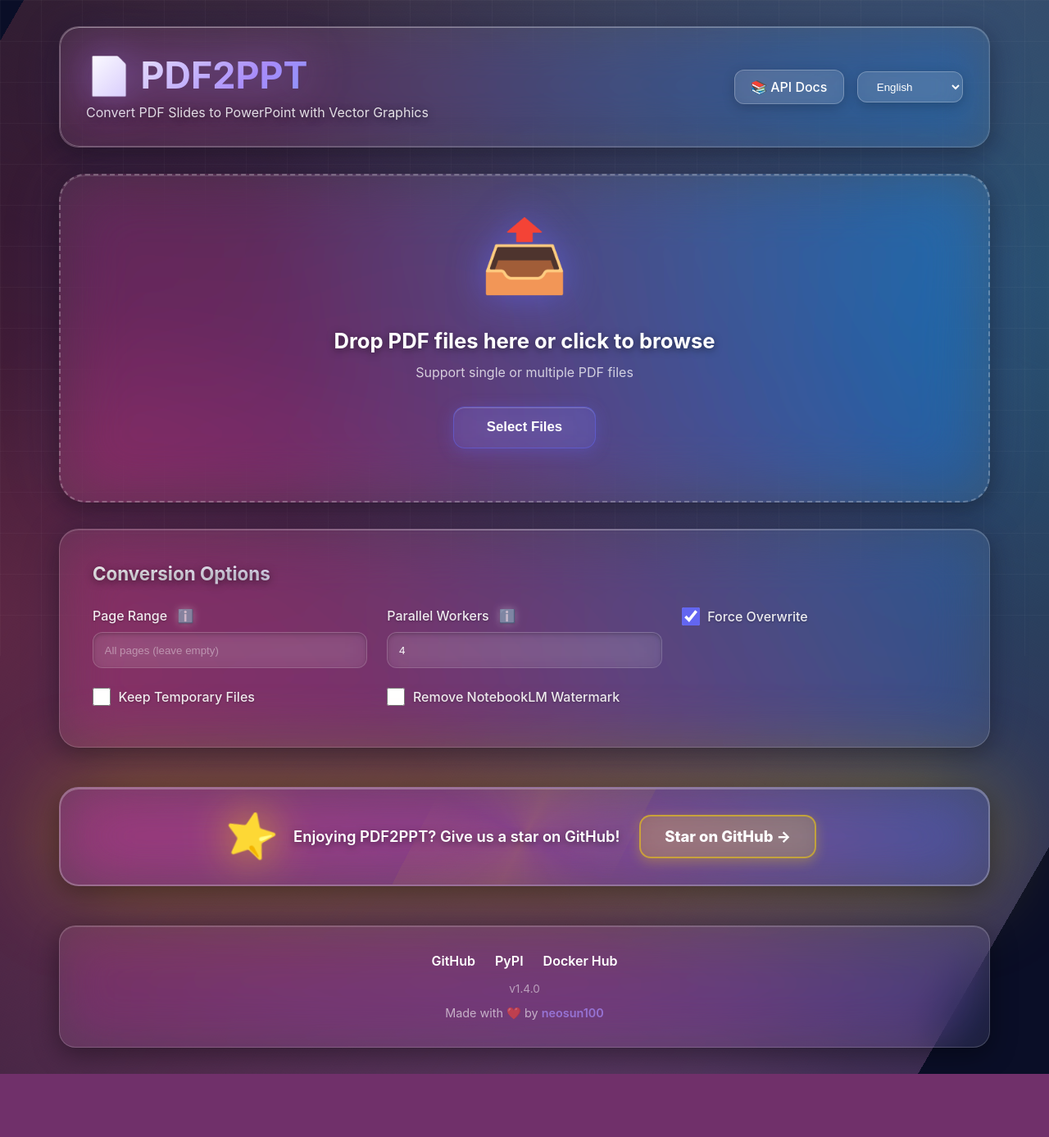
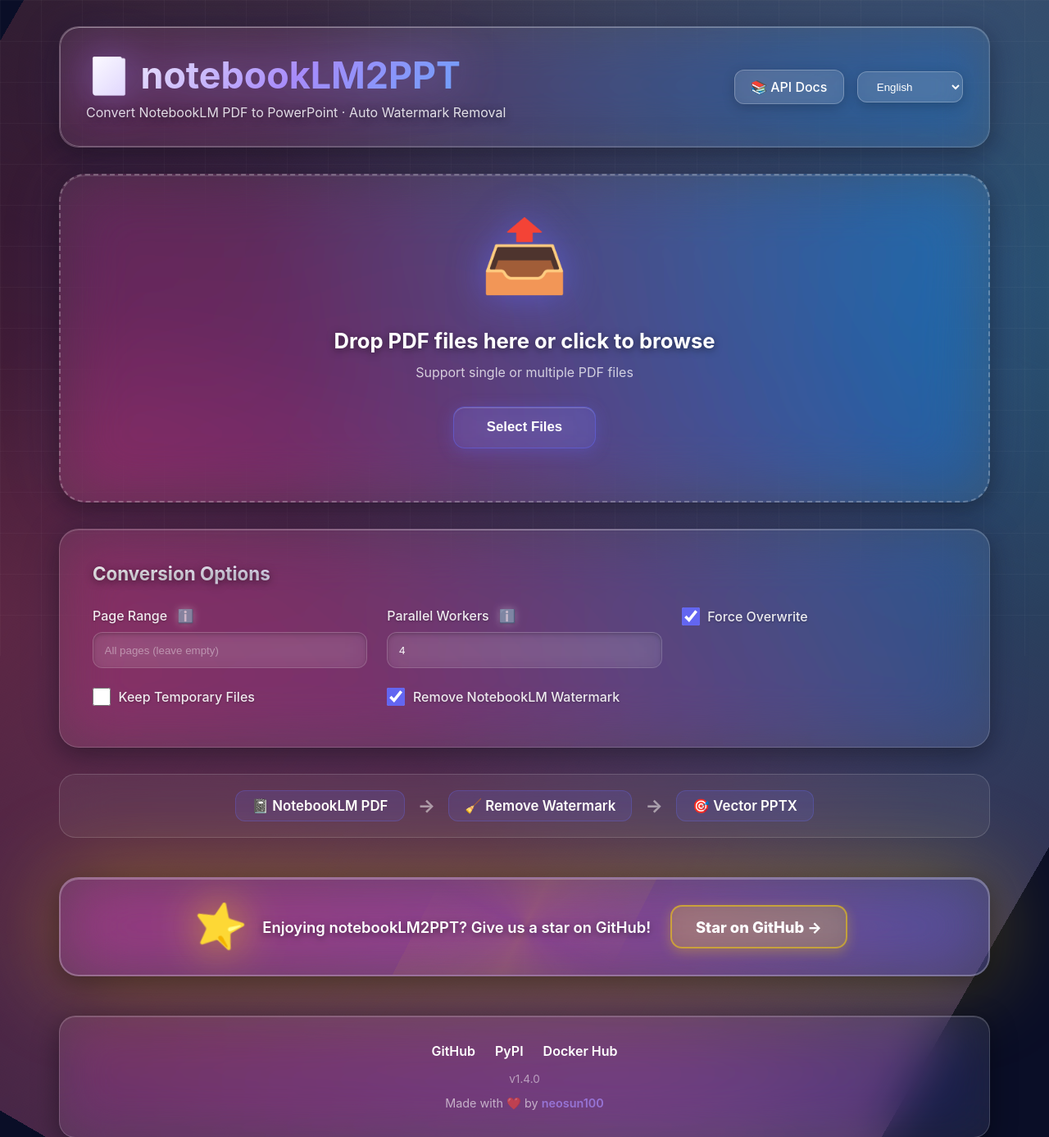
Before and after one commit to neosun100/notebookLM2PPT, a FastAPI app: page / in a window 1280 px wide. Shown: the top 1387 px of the page at 82% size. Before the commit the page ends 1310 px from the top, so only its background shows below. Run offline with FastAPI, Linux system fonts and the light colour scheme; parts of the project's set-up code (start-up, migrations or seed data) failed here and were passed over.

Commit message:
feat: rebrand UI to notebookLM2PPT with pipeline banner and i18n fixes

```diff
--- a/web/static/css/style.css
+++ b/web/static/css/style.css
@@ -604,6 +604,38 @@ body::after {
 }
 
 /* Epic star banner with 3D effect */
+.pipeline-banner {
+    background: rgba(255, 255, 255, 0.06);
+    backdrop-filter: blur(30px);
+    -webkit-backdrop-filter: blur(30px);
+    border: 1px solid rgba(255, 255, 255, 0.15);
+    border-radius: 20px;
+    padding: 1.2rem 2rem;
+    margin: 2rem 0 1.5rem 0;
+    display: flex;
+    align-items: center;
+    justify-content: center;
+    gap: 1rem;
+    flex-wrap: wrap;
+}
+
+.pipeline-step {
+    font-size: 1.05rem;
+    font-weight: 600;
+    padding: 0.5rem 1.2rem;
+    background: rgba(99, 102, 241, 0.15);
+    border: 1px solid rgba(99, 102, 241, 0.3);
+    border-radius: 12px;
+    white-space: nowrap;
+}
+
+.pipeline-arrow {
+    font-size: 1.4rem;
+    color: rgba(255, 255, 255, 0.5);
+    font-weight: bold;
+}
+
+/* Epic star banner with 3D effect */
 .star-banner {
     background: rgba(255, 255, 255, 0.1);
     backdrop-filter: blur(40px) saturate(200%) brightness(120%);
--- a/web/static/js/i18n.js
+++ b/web/static/js/i18n.js
@@ -1,6 +1,7 @@
 // i18n translations - 18 languages
 const translations = {
     'en': {
+        'header.subtitle': 'Convert NotebookLM PDF to PowerPoint · Auto Watermark Removal',
         'upload.title': 'Drop PDF files here or click to browse',
         'upload.subtitle': 'Support single or multiple PDF files',
         'upload.button': 'Select Files',
@@ -14,10 +15,11 @@ const translations = {
         'files.convert': '🚀 Start Conversion',
         'progress.title': 'Conversion Progress',
         'results.title': 'Conversion Results',
-        'star.text': 'Enjoying PDF2PPT? Give us a star on GitHub!',
+        'star.text': 'Enjoying notebookLM2PPT? Give us a star on GitHub!',
         'star.link': 'Star on GitHub →'
     },
     'zh-CN': {
+        'header.subtitle': 'NotebookLM PDF 转 PowerPoint · 自动去除水印',
         'upload.title': '拖放 PDF 文件到这里或点击浏览',
         'upload.subtitle': '支持单个或多个 PDF 文件',
         'upload.button': '选择文件',
@@ -31,10 +33,11 @@ const translations = {
         'files.convert': '🚀 开始转换',
         'progress.title': '转换进度',
         'results.title': '转换结果',
-        'star.text': '喜欢 PDF2PPT？给我们一个 Star 吧！',
+        'star.text': '喜欢 notebookLM2PPT？给我们一个 Star 吧！',
         'star.link': '前往 GitHub →'
     },
     'zh-TW': {
+        'header.subtitle': 'NotebookLM PDF 轉 PowerPoint · 自動去除浮水印',
         'upload.title': '拖放 PDF 檔案到這裡或點擊瀏覽',
         'upload.subtitle': '支援單個或多個 PDF 檔案',
         'upload.button': '選擇檔案',
@@ -48,10 +51,11 @@ const translations = {
         'files.convert': '🚀 開始轉換',
         'progress.title': '轉換進度',
         'results.title': '轉換結果',
-        'star.text': '喜歡 PDF2PPT？給我們一個 Star 吧！',
+        'star.text': '喜歡 notebookLM2PPT？給我們一個 Star 吧！',
         'star.link': '前往 GitHub →'
     },
     'ja': {
+        'header.subtitle': 'NotebookLM PDF を PowerPoint に変換 · 自動透かし除去',
         'upload.title': 'PDFファイルをドロップまたはクリックして選択',
         'upload.subtitle': '単一または複数のPDFファイルをサポート',
         'upload.button': 'ファイルを選択',
@@ -65,10 +69,11 @@ const translations = {
         'files.convert': '🚀 変換開始',
         'progress.title': '変換進行状況',
         'results.title': '変換結果',
-        'star.text': 'PDF2PPTが気に入りましたか？GitHubでスターをください！',
+        'star.text': 'notebookLM2PPTが気に入りましたか？GitHubでスターをください！',
         'star.link': 'GitHubへ →'
     },
     'ko': {
+        'header.subtitle': 'NotebookLM PDF를 PowerPoint로 변환 · 자동 워터마크 제거',
         'upload.title': 'PDF 파일을 여기에 끌어다 놓거나 클릭하여 찾아보기',
         'upload.subtitle': '단일 또는 여러 PDF 파일 지원',
         'upload.button': '파일 선택',
@@ -82,10 +87,11 @@ const translations = {
         'files.convert': '🚀 변환 시작',
         'progress.title': '변환 진행률',
         'results.title': '변환 결과',
-        'star.text': 'PDF2PPT가 마음에 드셨나요? GitHub에서 스타를 눌러주세요!',
+        'star.text': 'notebookLM2PPT가 마음에 드셨나요? GitHub에서 스타를 눌러주세요!',
         'star.link': 'GitHub에서 스타 →'
     },
     'fr': {
+        'header.subtitle': 'Convertir NotebookLM PDF en PowerPoint · Suppression auto du filigrane',
         'upload.title': 'Déposez les fichiers PDF ici ou cliquez pour parcourir',
         'upload.subtitle': 'Prise en charge de fichiers PDF uniques ou multiples',
         'upload.button': 'Sélectionner des fichiers',
@@ -99,10 +105,11 @@ const translations = {
         'files.convert': '🚀 Démarrer la conversion',
         'progress.title': 'Progression de la conversion',
         'results.title': 'Résultats de la conversion',
-        'star.text': 'Vous aimez PDF2PPT ? Donnez-nous une étoile sur GitHub !',
+        'star.text': 'Vous aimez notebookLM2PPT ? Donnez-nous une étoile sur GitHub !',
         'star.link': 'Étoile sur GitHub →'
     },
     'de': {
+        'header.subtitle': 'NotebookLM PDF in PowerPoint konvertieren · Auto-Wasserzeichen-Entfernung',
         'upload.title': 'PDF-Dateien hier ablegen oder klicken zum Durchsuchen',
         'upload.subtitle': 'Unterstützt einzelne oder mehrere PDF-Dateien',
         'upload.button': 'Dateien auswählen',
@@ -116,10 +123,11 @@ const translations = {
         'files.convert': '🚀 Konvertierung starten',
         'progress.title': 'Konvertierungsfortschritt',
         'results.title': 'Konvertierungsergebnisse',
-        'star.text': 'Gefällt Ihnen PDF2PPT? Geben Sie uns einen Stern auf GitHub!',
+        'star.text': 'Gefällt Ihnen notebookLM2PPT? Geben Sie uns einen Stern auf GitHub!',
         'star.link': 'Stern auf GitHub →'
     },
     'es': {
+        'header.subtitle': 'Convertir NotebookLM PDF a PowerPoint · Eliminación automática de marca de agua',
         'upload.title': 'Suelta archivos PDF aquí o haz clic para explorar',
         'upload.subtitle': 'Admite archivos PDF únicos o múltiples',
         'upload.button': 'Seleccionar archivos',
@@ -133,10 +141,11 @@ const translations = {
         'files.convert': '🚀 Iniciar conversión',
         'progress.title': 'Progreso de conversión',
         'results.title': 'Resultados de conversión',
-        'star.text': '¿Te gusta PDF2PPT? ¡Danos una estrella en GitHub!',
+        'star.text': '¿Te gusta notebookLM2PPT? ¡Danos una estrella en GitHub!',
         'star.link': 'Estrella en GitHub →'
     },
     'pt': {
+        'header.subtitle': 'Converter NotebookLM PDF para PowerPoint · Remoção automática de marca d\'água',
         'upload.title': 'Solte arquivos PDF aqui ou clique para navegar',
         'upload.subtitle': 'Suporta arquivos PDF únicos ou múltiplos',
         'upload.button': 'Selecionar arquivos',
@@ -150,10 +159,11 @@ const translations = {
         'files.convert': '🚀 Iniciar conversão',
         'progress.title': 'Progresso da conversão',
         'results.title': 'Resultados da conversão',
-        'star.text': 'Gostou do PDF2PPT? Dê-nos uma estrela no GitHub!',
+        'star.text': 'Gostou do notebookLM2PPT? Dê-nos uma estrela no GitHub!',
         'star.link': 'Estrela no GitHub →'
     },
     'it': {
+        'header.subtitle': 'Convertire NotebookLM PDF in PowerPoint · Rimozione automatica filigrana',
         'upload.title': 'Trascina i file PDF qui o clicca per sfogliare',
         'upload.subtitle': 'Supporta file PDF singoli o multipli',
         'upload.button': 'Seleziona file',
@@ -167,10 +177,11 @@ const translations = {
         'files.convert': '🚀 Avvia conversione',
         'progress.title': 'Avanzamento conversione',
         'results.title': 'Risultati conversione',
-        'star.text': 'Ti piace PDF2PPT? Dacci una stella su GitHub!',
+        'star.text': 'Ti piace notebookLM2PPT? Dacci una stella su GitHub!',
         'star.link': 'Stella su GitHub →'
     },
     'ru': {
+        'header.subtitle': 'Конвертировать NotebookLM PDF в PowerPoint · Автоудаление водяного знака',
         'upload.title': 'Перетащите PDF файлы сюда или нажмите для выбора',
         'upload.subtitle': 'Поддержка одного или нескольких PDF файлов',
         'upload.button': 'Выбрать файлы',
@@ -184,10 +195,11 @@ const translations = {
         'files.convert': '🚀 Начать конвертацию',
         'progress.title': 'Прогресс конвертации',
         'results.title': 'Результаты конвертации',
-        'star.text': 'Нравится PDF2PPT? Поставьте звезду на GitHub!',
+        'star.text': 'Нравится notebookLM2PPT? Поставьте звезду на GitHub!',
         'star.link': 'Звезда на GitHub →'
     },
     'ar': {
+        'header.subtitle': 'تحويل NotebookLM PDF إلى PowerPoint · إزالة تلقائية للعلامة المائية',
         'upload.title': 'اسحب ملفات PDF هنا أو انقر للتصفح',
         'upload.subtitle': 'يدعم ملفات PDF فردية أو متعددة',
         'upload.button': 'اختر الملفات',
@@ -201,10 +213,11 @@ const translations = {
         'files.convert': '🚀 بدء التحويل',
         'progress.title': 'تقدم التحويل',
         'results.title': 'نتائج التحويل',
-        'star.text': 'هل أعجبك PDF2PPT؟ امنحنا نجمة على GitHub!',
+        'star.text': 'هل أعجبك notebookLM2PPT؟ امنحنا نجمة على GitHub!',
         'star.link': 'نجمة على GitHub →'
     },
     'hi': {
+        'header.subtitle': 'NotebookLM PDF को PowerPoint में बदलें · स्वचालित वॉटरमार्क हटाना',
         'upload.title': 'PDF फ़ाइलें यहाँ छोड़ें या ब्राउज़ करने के लिए क्लिक करें',
         'upload.subtitle': 'एकल या एकाधिक PDF फ़ाइलों का समर्थन',
         'upload.button': 'फ़ाइलें चुनें',
@@ -218,10 +231,11 @@ const translations = {
         'files.convert': '🚀 रूपांतरण शुरू करें',
         'progress.title': 'रूपांतरण प्रगति',
         'results.title': 'रूपांतरण परिणाम',
-        'star.text': 'PDF2PPT पसंद आया? GitHub पर हमें स्टार दें!',
+        'star.text': 'notebookLM2PPT पसंद आया? GitHub पर हमें स्टार दें!',
         'star.link': 'GitHub पर स्टार →'
     },
     'th': {
+        'header.subtitle': 'แปลง NotebookLM PDF เป็น PowerPoint · ลบลายน้ำอัตโนมัติ',
         'upload.title': 'วางไฟล์ PDF ที่นี่หรือคลิกเพื่อเรียกดู',
         'upload.subtitle': 'รองรับไฟล์ PDF เดี่ยวหรือหลายไฟล์',
         'upload.button': 'เลือกไฟล์',
@@ -235,10 +249,11 @@ const translations = {
         'files.convert': '🚀 เริ่มการแปลง',
         'progress.title': 'ความคืบหน้าการแปลง',
         'results.title': 'ผลการแปลง',
-        'star.text': 'ชอบ PDF2PPT ไหม? ให้ดาวเราบน GitHub!',
+        'star.text': 'ชอบ notebookLM2PPT ไหม? ให้ดาวเราบน GitHub!',
         'star.link': 'ดาวบน GitHub →'
     },
     'vi': {
+        'header.subtitle': 'Chuyển NotebookLM PDF sang PowerPoint · Tự động xóa watermark',
         'upload.title': 'Thả tệp PDF vào đây hoặc nhấp để duyệt',
         'upload.subtitle': 'Hỗ trợ một hoặc nhiều tệp PDF',
         'upload.button': 'Chọn tệp',
@@ -252,10 +267,11 @@ const translations = {
         'files.convert': '🚀 Bắt đầu chuyển đổi',
         'progress.title': 'Tiến trình chuyển đổi',
         'results.title': 'Kết quả chuyển đổi',
-        'star.text': 'Thích PDF2PPT? Hãy cho chúng tôi một sao trên GitHub!',
+        'star.text': 'Thích notebookLM2PPT? Hãy cho chúng tôi một sao trên GitHub!',
         'star.link': 'Sao trên GitHub →'
     },
     'nl': {
+        'header.subtitle': 'NotebookLM PDF naar PowerPoint · Automatische watermerkverwijdering',
         'upload.title': 'Sleep PDF-bestanden hierheen of klik om te bladeren',
         'upload.subtitle': 'Ondersteunt enkele of meerdere PDF-bestanden',
         'upload.button': 'Bestanden selecteren',
@@ -269,10 +285,11 @@ const translations = {
         'files.convert': '🚀 Conversie starten',
         'progress.title': 'Conversievoortgang',
         'results.title': 'Conversieresultaten',
-        'star.text': 'Bevalt PDF2PPT? Geef ons een ster op GitHub!',
+        'star.text': 'Bevalt notebookLM2PPT? Geef ons een ster op GitHub!',
         'star.link': 'Ster op GitHub →'
     },
     'pl': {
+        'header.subtitle': 'Konwertuj NotebookLM PDF na PowerPoint · Automatyczne usuwanie znaku wodnego',
         'upload.title': 'Upuść pliki PDF tutaj lub kliknij, aby przeglądać',
         'upload.subtitle': 'Obsługuje pojedyncze lub wiele plików PDF',
         'upload.button': 'Wybierz pliki',
@@ -286,10 +303,11 @@ const translations = {
         'files.convert': '🚀 Rozpocznij konwersję',
         'progress.title': 'Postęp konwersji',
         'results.title': 'Wyniki konwersji',
-        'star.text': 'Podoba Ci się PDF2PPT? Daj nam gwiazdkę na GitHub!',
+        'star.text': 'Podoba Ci się notebookLM2PPT? Daj nam gwiazdkę na GitHub!',
         'star.link': 'Gwiazdka na GitHub →'
     },
     'tr': {
+        'header.subtitle': 'NotebookLM PDF → PowerPoint · Otomatik Filigran Kaldırma',
         'upload.title': 'PDF dosyalarını buraya bırakın veya göz atmak için tıklayın',
         'upload.subtitle': 'Tek veya birden fazla PDF dosyasını destekler',
         'upload.button': 'Dosya Seç',
@@ -303,7 +321,7 @@ const translations = {
         'files.convert': '🚀 Dönüştürmeyi Başlat',
         'progress.title': 'Dönüştürme İlerlemesi',
         'results.title': 'Dönüştürme Sonuçları',
-        'star.text': 'PDF2PPT hoşunuza gitti mi? GitHub\'da bize yıldız verin!',
+        'star.text': 'notebookLM2PPT hoşunuza gitti mi? GitHub\'da bize yıldız verin!',
         'star.link': 'GitHub\'da Yıldız →'
     }
 };
--- a/web/templates/index.html
+++ b/web/templates/index.html
@@ -3,16 +3,16 @@
 <head>
     <meta charset="UTF-8">
     <meta name="viewport" content="width=device-width, initial-scale=1.0">
-    <title>PDF2PPT - Convert PDF Slides to PowerPoint</title>
-    <link rel="stylesheet" href="/static/css/style.css?v=1.3.0">
+    <title>notebookLM2PPT - Convert NotebookLM PDF to PowerPoint</title>
+    <link rel="stylesheet" href="/static/css/style.css?v=1.4.0">
 </head>
 <body>
     <div class="container">
         <!-- Header -->
         <header class="header">
             <div class="logo">
-                <h1>📄 PDF2PPT</h1>
-                <p class="subtitle">Convert PDF Slides to PowerPoint with Vector Graphics</p>
+                <h1>📓 notebookLM2PPT</h1>
+                <p class="subtitle" data-i18n="header.subtitle">Convert NotebookLM PDF to PowerPoint · Auto Watermark Removal</p>
             </div>
             <div class="header-actions">
                 <a href="/docs" target="_blank" class="api-docs-btn">📚 API Docs</a>
@@ -98,7 +98,7 @@
                     <!-- Remove Watermark -->
                     <div class="option-group checkbox-group">
                         <label>
-                            <input type="checkbox" id="removeWatermark" />
+                            <input type="checkbox" id="removeWatermark" checked />
                             <span data-i18n="options.removeWatermark">Remove NotebookLM Watermark</span>
                         </label>
                     </div>
@@ -127,10 +127,19 @@
             </section>
         </main>
 
+        <!-- Pipeline Banner -->
+        <div class="pipeline-banner">
+            <span class="pipeline-step">📓 NotebookLM PDF</span>
+            <span class="pipeline-arrow">→</span>
+            <span class="pipeline-step">🧹 Remove Watermark</span>
+            <span class="pipeline-arrow">→</span>
+            <span class="pipeline-step">🎯 Vector PPTX</span>
+        </div>
+
         <!-- Star Banner (Bottom) -->
         <div class="star-banner">
             <span class="star-emoji">⭐</span>
-            <span class="star-text" data-i18n="star.text">Like this project? Give us a star on GitHub!</span>
+            <span class="star-text" data-i18n="star.text">Like notebookLM2PPT? Give us a star on GitHub!</span>
             <a href="https://github.com/neosun100/notebookLM2PPT" target="_blank" class="star-link" data-i18n="star.link">
                 ⭐ Star on GitHub →
             </a>
@@ -140,7 +149,7 @@
         <footer class="footer">
             <div class="footer-links">
                 <a href="https://github.com/neosun100/notebookLM2PPT" target="_blank">GitHub</a>
-                <a href="https://pypi.org/project/pdfslides2ppt/" target="_blank">PyPI</a>
+                <a href="https://pypi.org/project/notebooklm2ppt/" target="_blank">PyPI</a>
                 <a href="https://hub.docker.com/r/neosun/notebooklm2ppt" target="_blank">Docker Hub</a>
             </div>
             <p class="version">v1.4.0</p>
@@ -148,7 +157,7 @@
         </footer>
     </div>
 
-    <script src="/static/js/i18n.js?v=1.3.0"></script>
-    <script src="/static/js/app.js?v=1.3.0"></script>
+    <script src="/static/js/i18n.js?v=1.4.0"></script>
+    <script src="/static/js/app.js?v=1.4.0"></script>
 </body>
 </html>
```
Also changed, not shown: 1 other file.
